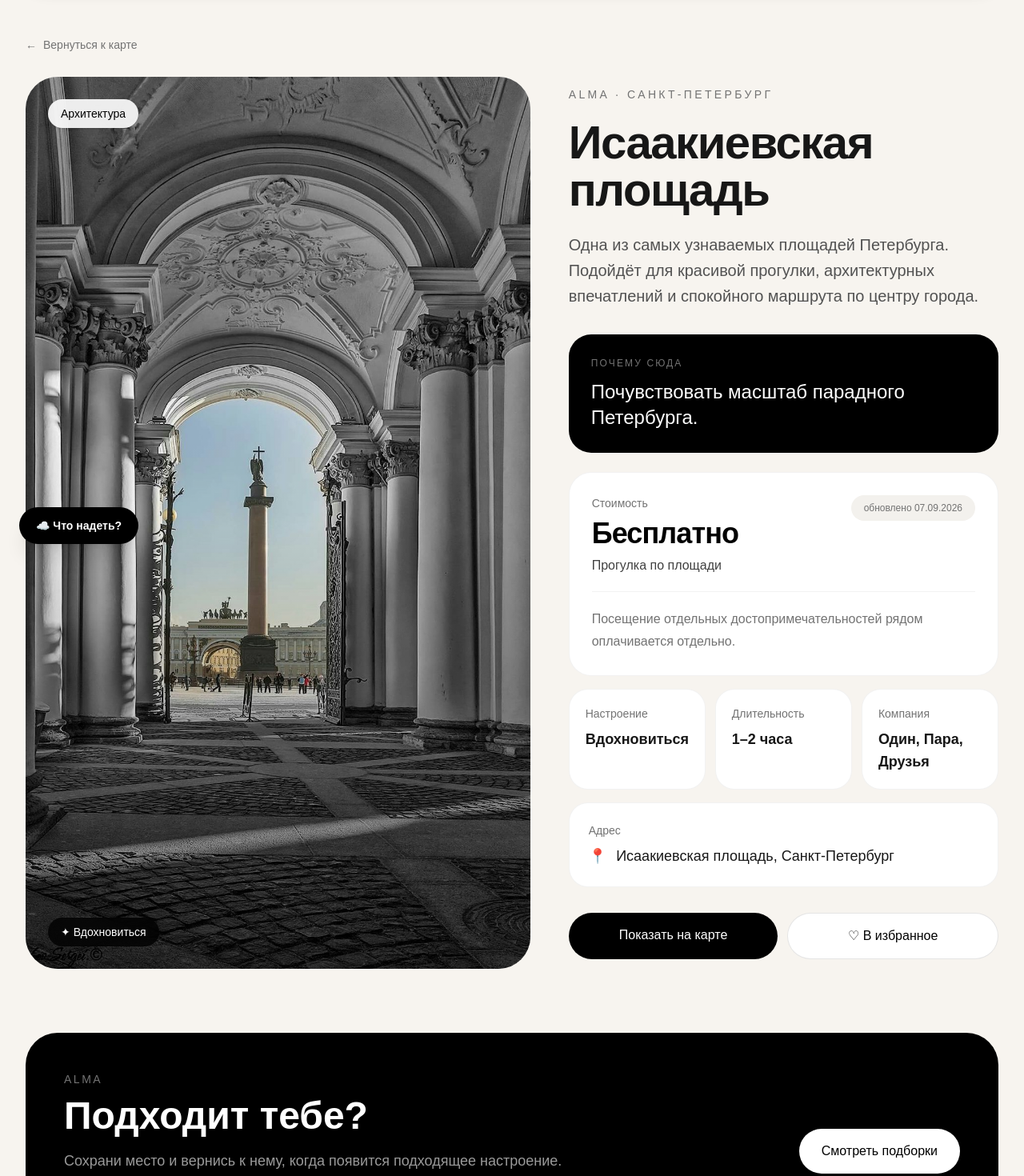
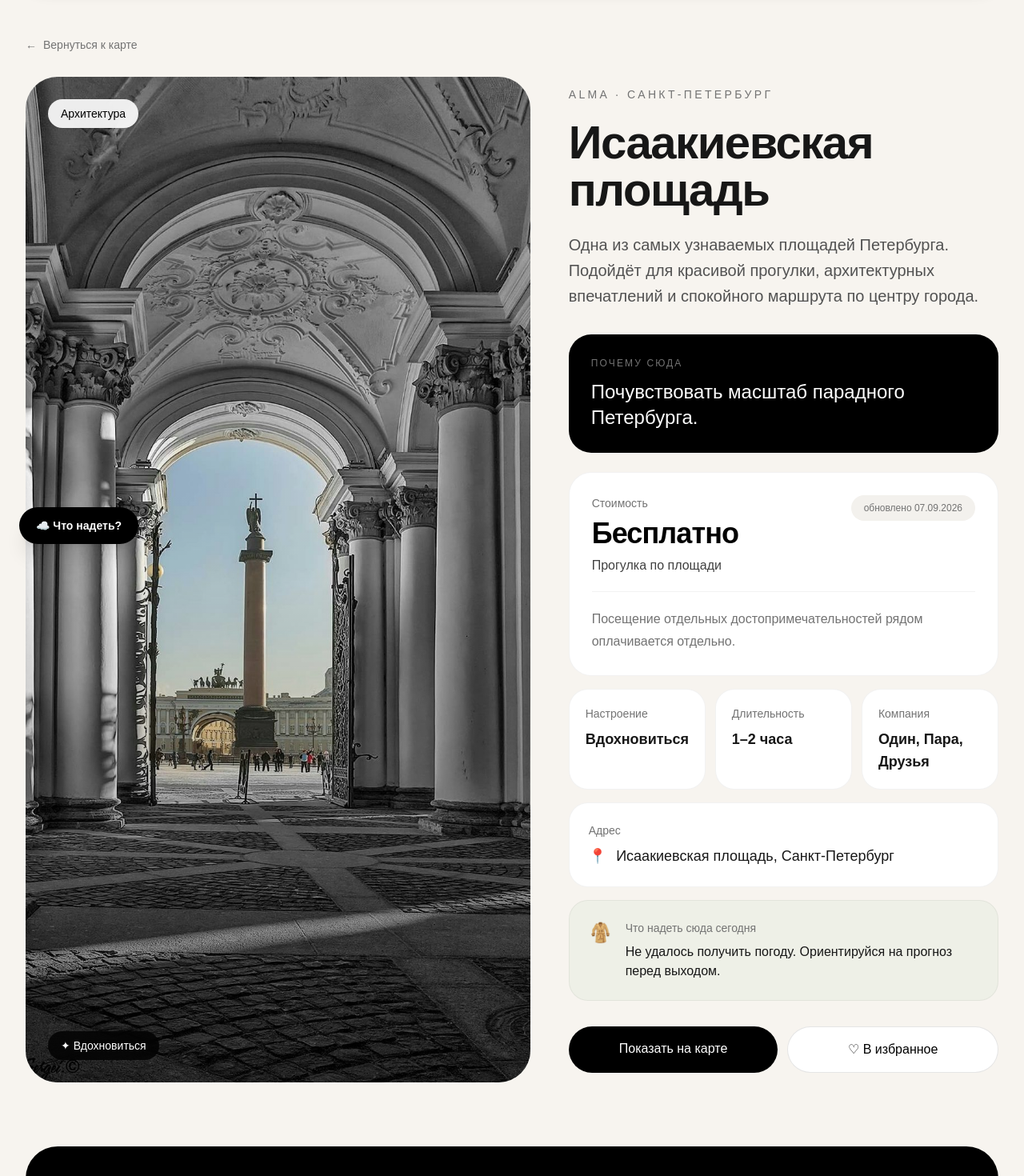
Before and after one commit to olgakastanova48386-dotcom/alma, a Next.js app: page /place/1 in a window 1280 px wide. Shown: the part 100-1570 px from the top of the page at 80% size. Built offline with nearby package versions, Linux system fonts and the light colour scheme; no server answers.

Commit message:
Show weather outfit advice on place cards

```diff
--- a/app/place/[id]/page.tsx
+++ b/app/place/[id]/page.tsx
@@ -4,341 +4,80 @@ import Link from "next/link";
 import { useEffect, useState } from "react";
 import { useParams } from "next/navigation";
 import { places } from "@/data/places";
+import PlaceOutfitAdvice from "@/components/PlaceOutfitAdvice";
 
 const FAVORITES_KEY = "alma-favorites";
 
 export default function PlacePage() {
   const params = useParams();
   const id = Number(params?.id);
-
   const place = places.find((item) => item.id === id);
-
   const [favorites, setFavorites] = useState<number[]>([]);
   const [favoritesLoaded, setFavoritesLoaded] = useState(false);
 
   useEffect(() => {
     try {
       const saved = localStorage.getItem(FAVORITES_KEY);
-
       if (saved) {
         const parsed = JSON.parse(saved);
-
-        if (Array.isArray(parsed)) {
-          setFavorites(
-            parsed
-              .map((item) => Number(item))
-              .filter((item) => Number.isFinite(item))
-          );
-        }
+        if (Array.isArray(parsed)) setFavorites(parsed.map((item) => Number(item)).filter((item) => Number.isFinite(item)));
       }
-    } catch {
-      setFavorites([]);
-    } finally {
-      setFavoritesLoaded(true);
-    }
+    } catch { setFavorites([]); }
+    finally { setFavoritesLoaded(true); }
   }, []);
 
-  const isFavorite =
-    place ? favorites.includes(place.id) : false;
-
+  const isFavorite = place ? favorites.includes(place.id) : false;
   const toggleFavorite = () => {
     if (!place) return;
-
-    const nextFavorites = isFavorite
-      ? favorites.filter((item) => item !== place.id)
-      : [...favorites, place.id];
-
+    const nextFavorites = isFavorite ? favorites.filter((item) => item !== place.id) : [...favorites, place.id];
     setFavorites(nextFavorites);
-
-    localStorage.setItem(
-      FAVORITES_KEY,
-      JSON.stringify(nextFavorites)
-    );
+    localStorage.setItem(FAVORITES_KEY, JSON.stringify(nextFavorites));
   };
 
   if (!place) {
-    return (
-      <main className="min-h-screen bg-[#f7f4ef] pt-36 pb-20">
-        <div className="max-w-5xl mx-auto px-4 sm:px-6 lg:px-8">
-          <div className="rounded-[32px] bg-white p-8 sm:p-12 border border-black/5">
-            <p className="text-sm uppercase tracking-[0.2em] text-neutral-500">
-              ALMA
-            </p>
-
-            <h1 className="mt-4 text-4xl sm:text-5xl font-bold">
-              Место не найдено
-            </h1>
-
-            <p className="mt-4 text-neutral-500 text-lg">
-              Возможно, ссылка устарела или это место пока недоступно.
-            </p>
-
-            <Link
-              href="/map"
-              className="inline-flex mt-8 rounded-full bg-black text-white px-6 py-3.5 font-medium hover:opacity-80 transition"
-            >
-              ← Вернуться к карте
-            </Link>
-          </div>
-        </div>
-      </main>
-    );
+    return <main className="min-h-screen bg-[#f7f4ef] pt-36 pb-20"><div className="max-w-5xl mx-auto px-4 sm:px-6 lg:px-8"><div className="rounded-[32px] bg-white p-8 sm:p-12 border border-black/5"><p className="text-sm uppercase tracking-[0.2em] text-neutral-500">ALMA</p><h1 className="mt-4 text-4xl sm:text-5xl font-bold">Место не найдено</h1><p className="mt-4 text-neutral-500 text-lg">Возможно, ссылка устарела или это место пока недоступно.</p><Link href="/map" className="inline-flex mt-8 rounded-full bg-black text-white px-6 py-3.5 font-medium hover:opacity-80 transition">← Вернуться к карте</Link></div></div></main>;
   }
 
   return (
     <main className="min-h-screen bg-[#f7f4ef] pt-32 sm:pt-36 pb-20">
       <div className="max-w-7xl mx-auto px-4 sm:px-6 lg:px-8">
+        <div className="mb-7"><Link href="/map" className="inline-flex items-center gap-2 text-sm text-neutral-500 hover:text-black transition"><span>←</span><span>Вернуться к карте</span></Link></div>
+        <section className="grid lg:grid-cols-[1.08fr_0.92fr] gap-8 lg:gap-12 items-stretch">
+          <div className="relative min-h-[460px] sm:min-h-[560px] lg:min-h-[700px] rounded-[30px] sm:rounded-[40px] overflow-hidden bg-neutral-200">
+            <img src={place.image} alt={place.name} className="absolute inset-0 w-full h-full object-cover" />
+            <div className="absolute inset-0 bg-gradient-to-t from-black/45 via-black/5 to-transparent" />
+            <div className="absolute top-5 left-5 sm:top-7 sm:left-7"><span className="inline-flex rounded-full bg-white/90 backdrop-blur-md px-4 py-2 text-sm text-black shadow-sm">{place.category}</span></div>
+            <div className="absolute left-5 right-5 bottom-5 sm:left-7 sm:right-7 sm:bottom-7"><div className="inline-flex rounded-full bg-black/80 backdrop-blur-md text-white px-4 py-2 text-sm">✦ {place.mood}</div></div>
+          </div>
 
-        {/* BACK */}
+          <div className="flex flex-col justify-between py-1 lg:py-3">
+            <div>
+              <p className="text-xs sm:text-sm uppercase tracking-[0.24em] text-neutral-500">ALMA · Санкт-Петербург</p>
+              <h1 className="mt-5 text-4xl sm:text-5xl lg:text-[58px] font-bold leading-[1.02] tracking-tight text-neutral-900">{place.name}</h1>
+              <p className="mt-6 text-lg sm:text-xl leading-8 text-neutral-600">{place.description}</p>
+              <div className="mt-8 rounded-[28px] bg-black text-white p-6 sm:p-7"><p className="text-xs uppercase tracking-[0.18em] text-white/45">Почему сюда</p><p className="mt-3 text-xl sm:text-2xl leading-8 font-medium">{place.why}</p></div>
+              <div className="mt-6 rounded-[28px] bg-white border border-black/5 p-6 sm:p-7">
+                <div className="flex flex-col sm:flex-row sm:items-start sm:justify-between gap-5"><div><p className="text-sm text-neutral-500">Стоимость</p><p className="mt-2 text-3xl sm:text-4xl font-bold tracking-tight text-black">{place.price}</p><p className="mt-2 text-base font-medium text-neutral-700">{place.priceNote}</p></div><div className="shrink-0 rounded-full bg-[#f3f1ed] px-4 py-2 text-xs text-neutral-500">обновлено {place.priceUpdated}</div></div>
+                {place.priceDetails && <div className="mt-5 pt-5 border-t border-black/5"><p className="text-sm sm:text-base leading-7 text-neutral-500">{place.priceDetails}</p></div>}
+              </div>
+              <div className="mt-4 grid sm:grid-cols-3 gap-3">
+                <div className="rounded-[24px] bg-white border border-black/5 p-5"><p className="text-sm text-neutral-500">Настроение</p><p className="mt-2 text-lg font-semibold">{place.mood}</p></div>
+                <div className="rounded-[24px] bg-white border border-black/5 p-5"><p className="text-sm text-neutral-500">Длительность</p><p className="mt-2 text-lg font-semibold">{place.duration}</p></div>
+                <div className="rounded-[24px] bg-white border border-black/5 p-5"><p className="text-sm text-neutral-500">Компания</p><p className="mt-2 text-base sm:text-lg font-semibold leading-7">{place.company.join(", ")}</p></div>
+              </div>
+              <div className="mt-4 rounded-[24px] bg-white border border-black/5 p-5 sm:p-6"><p className="text-sm text-neutral-500">Адрес</p><div className="mt-2 flex items-start gap-3"><span className="text-lg">📍</span><p className="text-base sm:text-lg font-medium leading-7">{place.address}</p></div></div>
 
-        <div className="mb-7">
-          <Link
-            href="/map"
-            className="inline-flex items-center gap-2 text-sm text-neutral-500 hover:text-black transition"
-          >
-            <span>←</span>
-            <span>Вернуться к карте</span>
-          </Link>
-        </div>
-
-        {/* HERO */}
-
-        <section className="grid lg:grid-cols-[1.08fr_0.92fr] gap-8 lg:gap-12 items-stretch">
-
-          {/* IMAGE */}
-
-          <div className="relative min-h-[460px] sm:min-h-[560px] lg:min-h-[700px] rounded-[30px] sm:rounded-[40px] overflow-hidden bg-neutral-200">
-
-            <img
-              src={place.image}
-              alt={place.name}
-              className="absolute inset-0 w-full h-full object-cover"
-            />
-
-            <div className="absolute inset-0 bg-gradient-to-t from-black/45 via-black/5 to-transparent" />
-
-            <div className="absolute top-5 left-5 sm:top-7 sm:left-7">
-              <span className="inline-flex rounded-full bg-white/90 backdrop-blur-md px-4 py-2 text-sm text-black shadow-sm">
-                {place.category}
-              </span>
+              <PlaceOutfitAdvice lat={place.lat} lng={place.lng} category={place.category} />
             </div>
 
-            <div className="absolute left-5 right-5 bottom-5 sm:left-7 sm:right-7 sm:bottom-7">
-              <div className="inline-flex rounded-full bg-black/80 backdrop-blur-md text-white px-4 py-2 text-sm">
-                ✦ {place.mood}
-              </div>
+            <div className="mt-8 flex flex-col sm:flex-row gap-3">
+              <Link href={`/map?place=${place.id}`} className="flex-1 rounded-full bg-black text-white px-7 py-4 text-center font-medium hover:opacity-85 transition">Показать на карте</Link>
+              <button type="button" onClick={toggleFavorite} disabled={!favoritesLoaded} aria-pressed={isFavorite} className={`flex-1 rounded-full border px-7 py-4 font-medium transition-all duration-300 ${isFavorite ? "bg-black border-black text-white" : "bg-white border-black/10 text-black hover:bg-black hover:text-white"}`}>{isFavorite ? "♥ В избранном" : "♡ В избранное"}</button>
             </div>
-
           </div>
-
-          {/* INFO */}
-
-          <div className="flex flex-col justify-between py-1 lg:py-3">
-
-            <div>
-
-              <p className="text-xs sm:text-sm uppercase tracking-[0.24em] text-neutral-500">
-                ALMA · Санкт-Петербург
-              </p>
-
-              <h1 className="mt-5 text-4xl sm:text-5xl lg:text-[58px] font-bold leading-[1.02] tracking-tight text-neutral-900">
-                {place.name}
-              </h1>
-
-              <p className="mt-6 text-lg sm:text-xl leading-8 text-neutral-600">
-                {place.description}
-              </p>
-
-              {/* WHY */}
-
-              <div className="mt-8 rounded-[28px] bg-black text-white p-6 sm:p-7">
-
-                <p className="text-xs uppercase tracking-[0.18em] text-white/45">
-                  Почему сюда
-                </p>
-
-                <p className="mt-3 text-xl sm:text-2xl leading-8 font-medium">
-                  {place.why}
-                </p>
-
-              </div>
-
-              {/* PRICE */}
-
-              <div className="mt-6 rounded-[28px] bg-white border border-black/5 p-6 sm:p-7">
-
-                <div className="flex flex-col sm:flex-row sm:items-start sm:justify-between gap-5">
-
-                  <div>
-                    <p className="text-sm text-neutral-500">
-                      Стоимость
-                    </p>
-
-                    <p className="mt-2 text-3xl sm:text-4xl font-bold tracking-tight text-black">
-                      {place.price}
-                    </p>
-
-                    <p className="mt-2 text-base font-medium text-neutral-700">
-                      {place.priceNote}
-                    </p>
-                  </div>
-
-                  <div className="shrink-0 rounded-full bg-[#f3f1ed] px-4 py-2 text-xs text-neutral-500">
-                    обновлено {place.priceUpdated}
-                  </div>
-
-                </div>
-
-                {place.priceDetails && (
-                  <div className="mt-5 pt-5 border-t border-black/5">
-                    <p className="text-sm sm:text-base leading-7 text-neutral-500">
-                      {place.priceDetails}
-                    </p>
-                  </div>
-                )}
-
-              </div>
-
-              {/* INFO GRID */}
-
-              <div className="mt-4 grid sm:grid-cols-3 gap-3">
-
-                <div className="rounded-[24px] bg-white border border-black/5 p-5">
-
-                  <p className="text-sm text-neutral-500">
-                    Настроение
-                  </p>
-
-                  <p className="mt-2 text-lg font-semibold">
-                    {place.mood}
-                  </p>
-
-                </div>
-
-                <div className="rounded-[24px] bg-white border border-black/5 p-5">
-
-                  <p className="text-sm text-neutral-500">
-                    Длительность
-                  </p>
-
-                  <p className="mt-2 text-lg font-semibold">
-                    {place.duration}
-                  </p>
-
-                </div>
-
-                <div className="rounded-[24px] bg-white border border-black/5 p-5">
-
-                  <p className="text-sm text-neutral-500">
-                    Компания
-                  </p>
-
-                  <p className="mt-2 text-base sm:text-lg font-semibold leading-7">
-                    {place.company.join(", ")}
-                  </p>
-
-                </div>
-
-              </div>
-
-              {/* ADDRESS */}
-
-              <div className="mt-4 rounded-[24px] bg-white border border-black/5 p-5 sm:p-6">
-
-                <p className="text-sm text-neutral-500">
-                  Адрес
-                </p>
-
-                <div className="mt-2 flex items-start gap-3">
-
-                  <span className="text-lg">
-                    📍
-                  </span>
-
-                  <p className="text-base sm:text-lg font-medium leading-7">
-                    {place.address}
-                  </p>
-
-                </div>
-
-              </div>
-
-            </div>
-
-            {/* ACTIONS */}
-
-            <div className="mt-8 flex flex-col sm:flex-row gap-3">
-
-              <Link
-                href={`/map?place=${place.id}`}
-                className="flex-1 rounded-full bg-black text-white px-7 py-4 text-center font-medium hover:opacity-85 transition"
-              >
-                Показать на карте
-              </Link>
-
-              <button
-                type="button"
-                onClick={toggleFavorite}
-                disabled={!favoritesLoaded}
-                aria-pressed={isFavorite}
-                className={`flex-1 rounded-full border px-7 py-4 font-medium transition-all duration-300 ${
-                  isFavorite
-                    ? "bg-black border-black text-white"
-                    : "bg-white border-black/10 text-black hover:bg-black hover:text-white"
-                }`}
-              >
-                {isFavorite
-                  ? "♥ В избранном"
-                  : "♡ В избранное"}
-              </button>
-
-            </div>
-
-          </div>
-
         </section>
 
-        {/* BOTTOM CTA */}
-
-        <section className="mt-16 sm:mt-20">
-
-          <div className="rounded-[32px] sm:rounded-[40px] bg-black text-white p-7 sm:p-10 lg:p-12">
-
-            <p className="text-white/45 text-sm uppercase tracking-[0.18em]">
-              ALMA
-            </p>
-
-            <div className="mt-3 flex flex-col lg:flex-row lg:items-end lg:justify-between gap-8">
-
-              <div>
-
-                <h2 className="text-3xl sm:text-4xl lg:text-5xl font-bold">
-                  {isFavorite
-                    ? "Место сохранено"
-                    : "Подходит тебе?"}
-                </h2>
-
-                <p className="mt-4 text-white/60 text-lg leading-8 max-w-2xl">
-                  {isFavorite
-                    ? "ALMA запомнила это место. Ты сможешь вернуться к нему позже."
-                    : "Сохрани место и вернись к нему, когда появится подходящее настроение."}
-                </p>
-
-              </div>
-
-              <Link
-                href="/collections"
-                className="shrink-0 rounded-full bg-white text-black px-7 py-4 text-center font-medium hover:scale-105 transition"
-              >
-                Смотреть подборки
-              </Link>
-
-            </div>
-
-          </div>
-
-        </section>
-
+        <section className="mt-16 sm:mt-20"><div className="rounded-[32px] sm:rounded-[40px] bg-black text-white p-7 sm:p-10 lg:p-12"><p className="text-white/45 text-sm uppercase tracking-[0.18em]">ALMA</p><div className="mt-3 flex flex-col lg:flex-row lg:items-end lg:justify-between gap-8"><div><h2 className="text-3xl sm:text-4xl lg:text-5xl font-bold">{isFavorite ? "Место сохранено" : "Подходит тебе?"}</h2><p className="mt-4 text-white/60 text-lg leading-8 max-w-2xl">{isFavorite ? "ALMA запомнила это место. Ты сможешь вернуться к нему позже." : "Сохрани место и вернись к нему, когда появится подходящее настроение."}</p></div><Link href="/map" className="shrink-0 rounded-full bg-white text-black px-7 py-4 text-center font-medium hover:scale-105 transition">Вернуться к карте</Link></div></div></section>
       </div>
     </main>
   );
```
